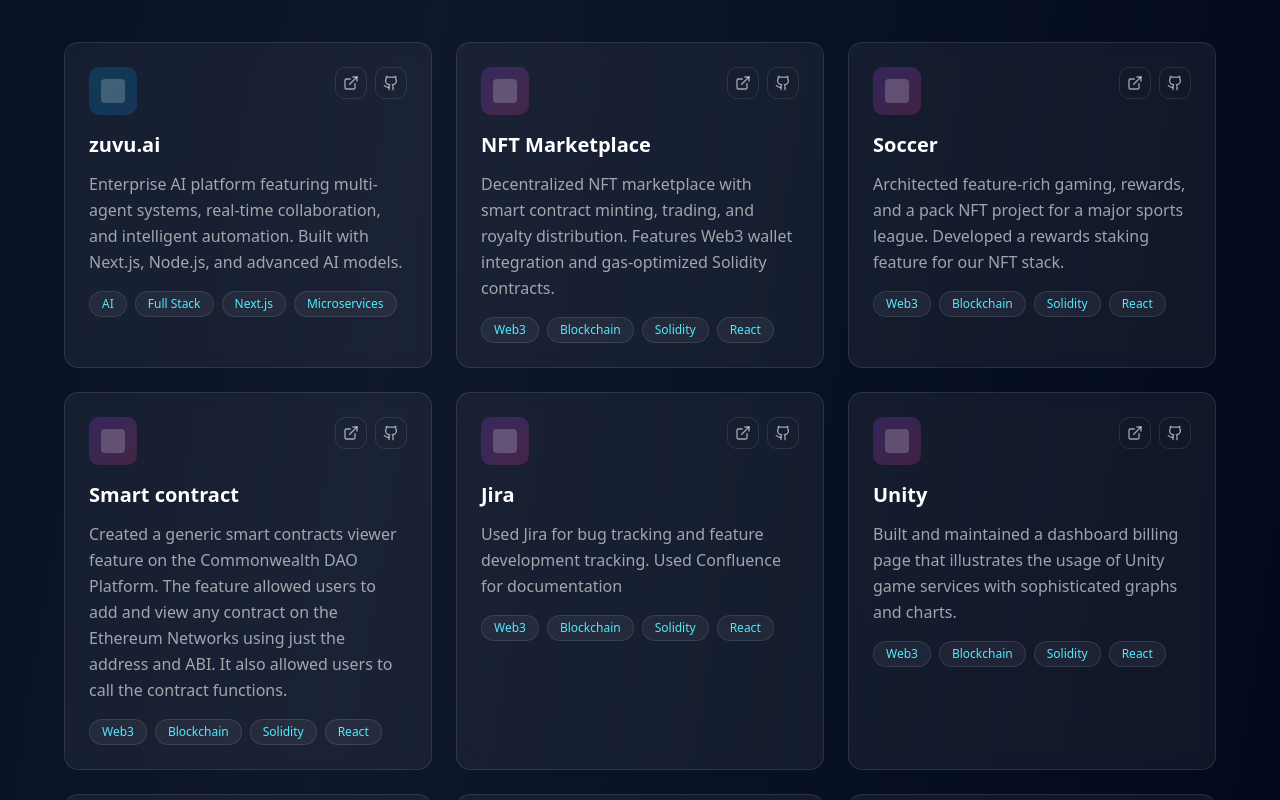
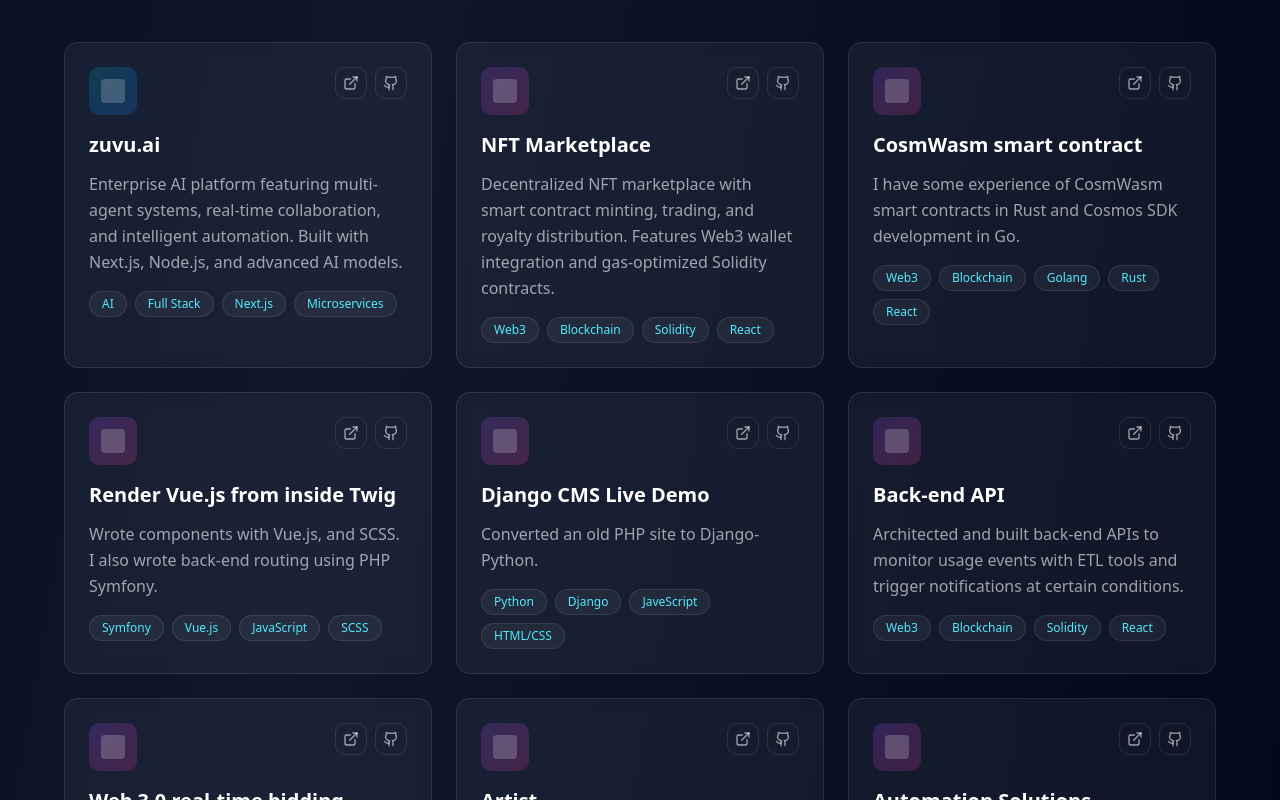
Before and after one commit to knutsenkristian7-spec/My-Portfolio-pro, a React (Vite) app: page / in a window 1280 px wide. Shown: the part 5140-5940 px from the top of the page. Built offline with nearby package versions, Linux system fonts and the light colour scheme.

Commit message:
chore: Modify the Project page

```diff
--- a/src/components/Projects.tsx
+++ b/src/components/Projects.tsx
@@ -26,31 +26,24 @@
       gradient: "from-purple-500/20 to-pink-500/20",
     },
     {
-      title: "Soccer",
-      description: "Architected feature-rich gaming, rewards, and a pack NFT project for a major sports league. Developed a rewards staking feature for our NFT stack.",
-      tags: ["Web3", "Blockchain", "Solidity", "React"],
-      link: "https://goals.genesisleaguesports.com",
+      title: "CosmWasm smart contract",
+      description: "I have some experience of CosmWasm smart contracts in Rust and Cosmos SDK development in Go.",
+      tags: ["Web3", "Blockchain", "Golang", "Rust", "React"],
+      link: "https://developers.cosmos.network/",
       gradient: "from-purple-500/20 to-pink-500/20",
     },
     {
-      title: "Smart contract",
-      description: "Created a generic smart contracts viewer feature on the Commonwealth DAO Platform. The feature allowed users to add and view any contract on the Ethereum Networks using just the address and ABI. It also allowed users to call the contract functions.",
-      tags: ["Web3", "Blockchain", "Solidity", "React"],
-      link: "https://callanycontract.io",
+      title: "Render Vue.js from inside Twig",
+      description: "Wrote components with Vue.js, and SCSS. I also wrote back-end routing using PHP Symfony.",
+      tags: ["Symfony", "Vue.js", "JavaScript", "SCSS"],
+      link: "https://ux.symfony.com/vue",
       gradient: "from-purple-500/20 to-pink-500/20",
     },
     {
-      title: "Jira",
-      description: "Used Jira for bug tracking and feature development tracking. Used Confluence for documentation",
-      tags: ["Web3", "Blockchain", "Solidity", "React"],
-      link: "https://www.atlassian.com/customers/hy-vee",
-      gradient: "from-purple-500/20 to-pink-500/20",
-    },
-    {
-      title: "Unity",
-      description: "Built and maintained a dashboard billing page that illustrates the usage of Unity game services with sophisticated graphs and charts.",
-      tags: ["Web3", "Blockchain", "Solidity", "React"],
-      link: "https://docs.unity.com/en-us/cloud/billing/view-service-data-usage",
+      title: "Django CMS Live Demo",
+      description: "Converted an old PHP site to Django-Python.",
+      tags: ["Python", "Django", "JaveScript", "HTML/CSS"],
+      link: "https://www.django-cms.org/en/django-cms-demo/",
       gradient: "from-purple-500/20 to-pink-500/20",
     },
     {
@@ -96,10 +89,10 @@
       gradient: "from-blue-500/20 to-cyan-500/20",
     },
     {
-      title: "Realworld",
+      title: "",
       description: "Worked as a full-stack developer in UI components as well as back-end and API endpoints.",
-      tags: ["Blockchain", "CosmWasm", "Rust", "DeFi"],
-      link: "https://demo.realworld.io/",
+      tags: ["Django", "HTML/CSS", "JavaScript", "Node.js", "PHP"],
+      link: "https://www.topchretien.com",
       gradient: "from-blue-500/20 to-cyan-500/20",
     },
   ];
```
